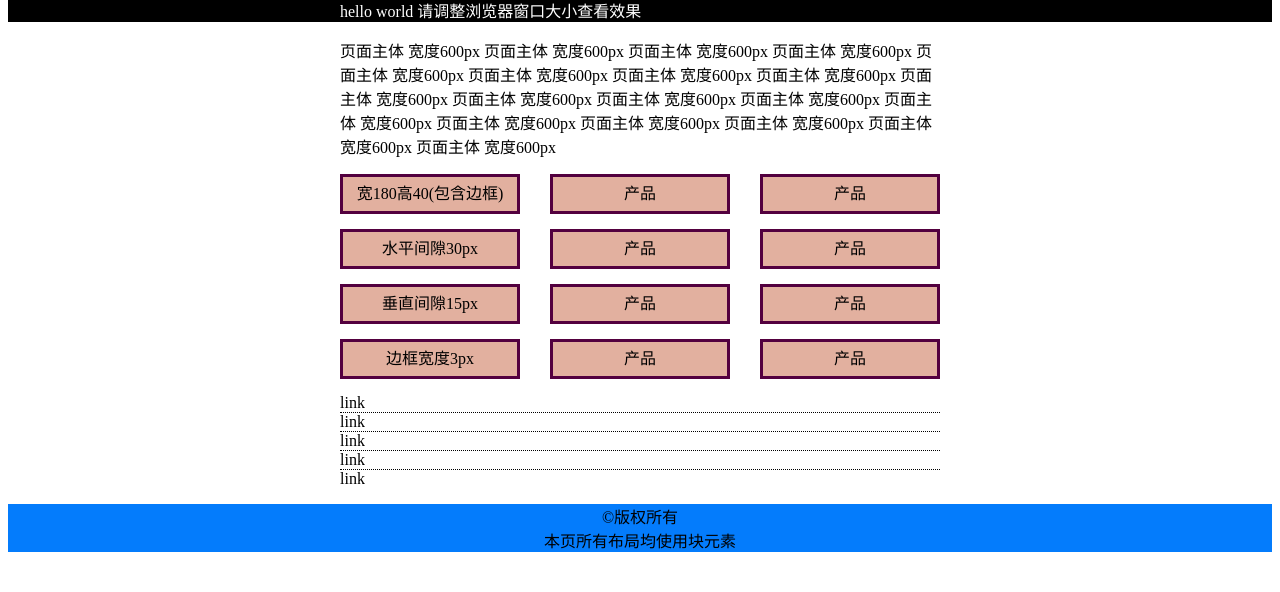
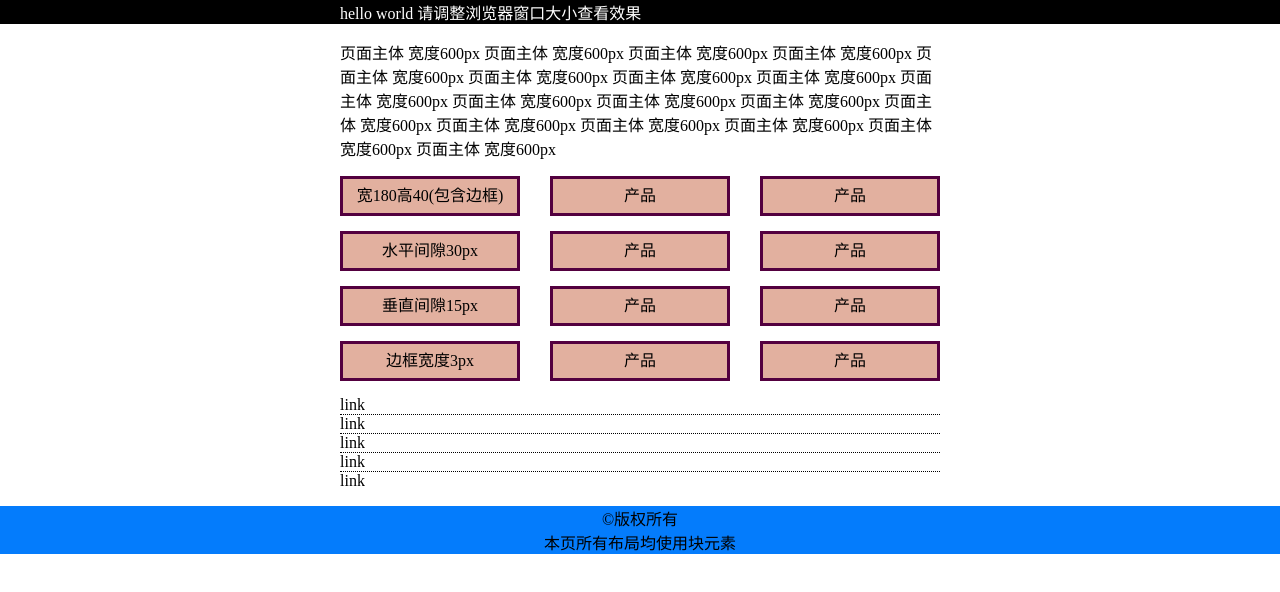
Before and after one commit to tosu/miao, a plain HTML site: page css-block-layout.html in a window 1280 px wide. Drawn offline with Linux system fonts and the light colour scheme.

Commit message:
CSS block layout practice

```diff
--- a/css-block-layout.html
+++ b/css-block-layout.html
@@ -11,14 +11,17 @@
       box-sizing: border-box;
     }
 
+    body {
+      margin: 0;
+    }
 
     header {
       color: white;
       background-color: black;
-  margin-top: -10px;
+      margin-left: 0;
     }
 
-p.header{
+    p.header {
       width: 600px;
       margin-left: auto;
       margin-right: auto;
@@ -30,11 +33,13 @@ p.main {
       margin-left: auto;
       margin-right: auto;
     }
+
     .container {
       width: 600px;
       margin-left: auto;
       margin-right: auto;
     }
+
     .content {
       height: 34px;
       width: 174px;
@@ -48,6 +53,7 @@ p.main {
     .content:hover {
       background-color: red;
     }
+
     .content:nth-child(n+5) {
       margin-left: 210px;
     }
@@ -72,7 +78,7 @@ div.link {
 
     p.link {
       margin-bottom: 0;
-  border-bottom:1px dotted;
+      border-bottom: 1px dotted;
       margin-top: 0;
     }
 
```
Lines whose indentation alone changed are shown as unchanged.
